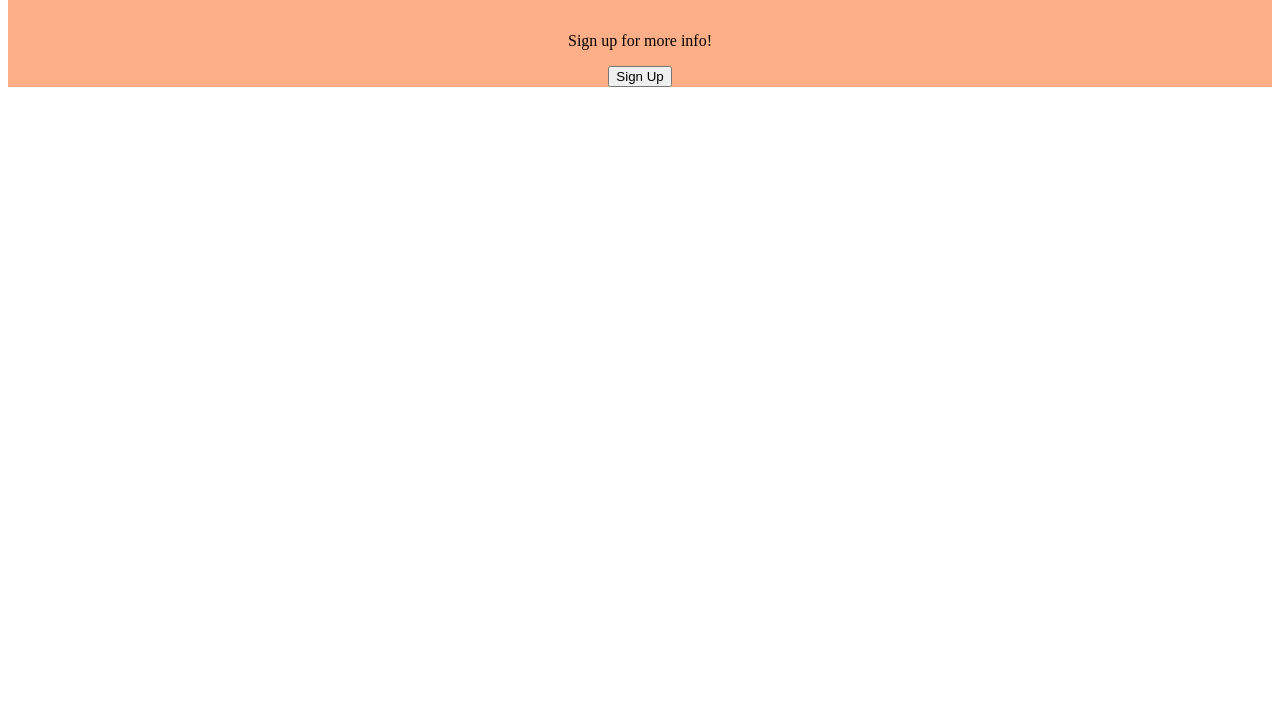
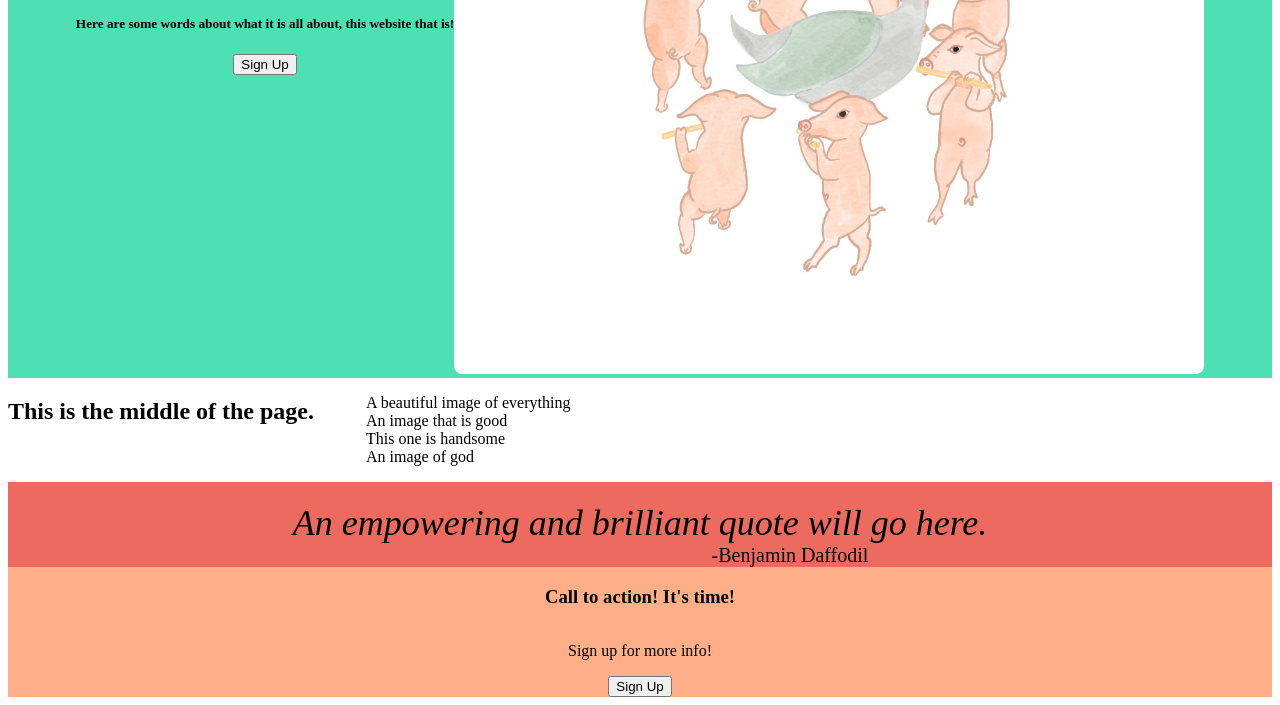
Before and after one commit to tispur/firstLandingPage, a plain HTML site: page index.html in a window 1280 px wide. Shown: the part 434-1139 px from the top of the page. Before the commit the page ends 800 px from the top, so only its background shows below. Drawn offline with Linux system fonts and the light colour scheme.

Commit message:
adjusting layout

```diff
--- a/index.html
+++ b/index.html
@@ -18,9 +18,15 @@
         </ul>
     </div>
     <div class="info">
-        <h2>This Website is Alive</h2>
-        <h5>Here are some words about what it is all about, this website that is!</h5>
-        <button class="signUp">Sign Up</button>
+        <div class="infoLeft">
+            <h2>This Website is Alive</h2>
+            <h5>Here are some words about what it is all about, this website that is!</h5>
+            <button class="signUp">Sign Up</button>
+        </div>
+        <div class="infoRightImage">
+            <img src="images/pigglez.jpg" alt="Pigglez">
+        </div>
+
     </div>
     <div class="infoTwo">
         <h2>This is the middle of the page.</h2>
@@ -39,7 +45,7 @@
     </div>
     <div class="quoteBox">
         <div class="quote">An empowering and brilliant quote will go here.</div>
-        <div class="quotee">-Quoted person</div>
+        <div class="quotee">-Benjamin Daffodil</div>
     </div>
     <div class="callToActionBox">
         <h3>Call to action! It's time!</h3>
--- a/stylesheet.css
+++ b/stylesheet.css
@@ -9,7 +9,22 @@
 .info {
     display: flex;
     background-color: #4ce0b3;
+    flex-direction: row;
+    justify-content: center;
+}
+img {
+    border-radius: 8px;
+    max-width: 100%;
+  height: auto;
+}
+.infoRightImage {
+    width: 750px;
+    height: auto;
+}
+.infoLeft {
+    display: flex;
     flex-direction: column;
+    justify-content: center;
     align-items: center;
 }
 .infoTwo {
@@ -30,7 +45,8 @@
     font-size: 36px;
 }
 .quotee {
-margin-left: 200px;
+margin-left: 300px;
+font-size: 20px;
 }
 .headerLogo {
     font-size: 20px;
```
Also changed, not shown: Images/pigglez.jpg (added).
